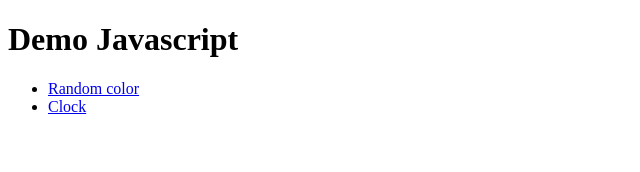
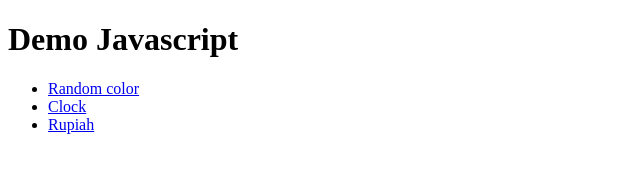
Before and after one commit to muhfarkhans/demo-javascript, a plain HTML site: page index.html in a window 1280 px wide. Shown: the full height of the page, 0-640 px from the left. Drawn offline with Linux system fonts and the light colour scheme.

Commit message:
add link href to rupiah page

```diff
--- a/index.html
+++ b/index.html
@@ -15,6 +15,9 @@
       <li>
         <a href="clock/index.html">Clock</a>
       </li>
+      <li>
+        <a href="rupiah/index.html">Rupiah</a>
+      </li>
     </ul>
   </body>
 </html>
```
